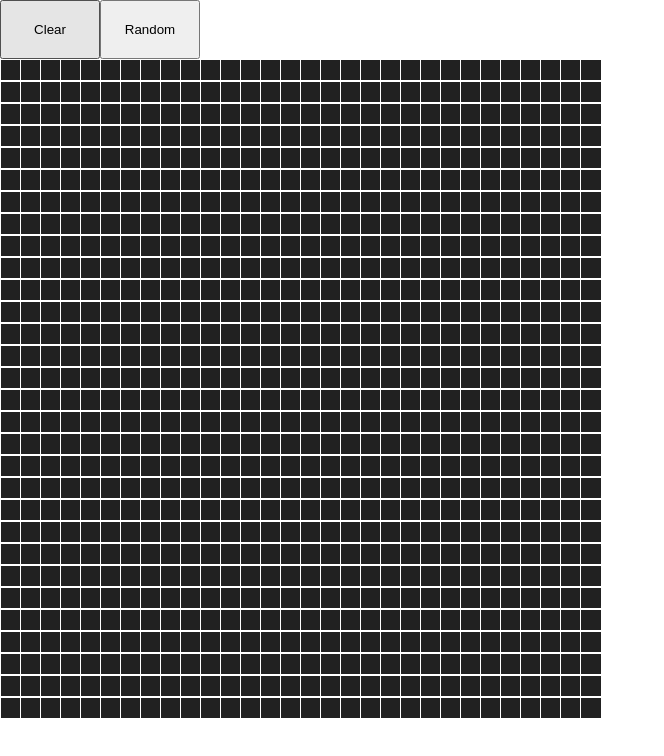
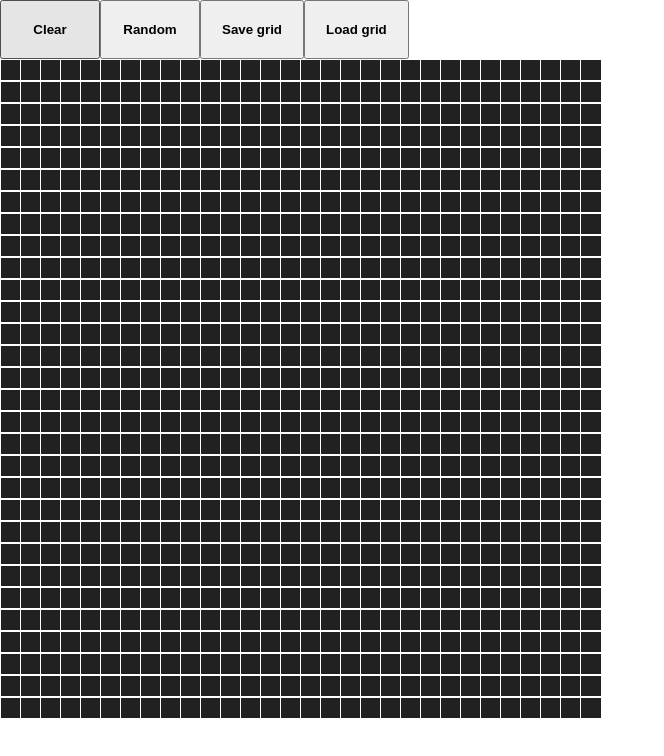
Before and after one commit to ahaku/the_game_of_life, a React (Create React App) app: page / in a window 1280 px wide. Shown: the top 756 px of the page, without its empty margins (0-664 px from the left). Built offline with nearby package versions, Linux system fonts and the light colour scheme.

Commit message:
save and load grid buttons added

```diff
--- a/src/Mainpage.css
+++ b/src/Mainpage.css
@@ -1,14 +1,20 @@
 .GridWrapper {
     display: grid;
+}
+
+
+.Cell:hover {
+    cursor: pointer;
 }
 
 .Button {
     min-width: 100px;
     padding: 20px;
+    font-weight: bold;
 }
 .Button:hover {
     cursor: pointer;
 }
 .Button:active {
-    background-color: darkslategrey;
+    background-color: darkgray;
 }
--- a/src/Mainpage.jsx
+++ b/src/Mainpage.jsx
@@ -47,6 +47,7 @@ function Mainpage() {
     const [numberCols, setNumberCols] = useState(30);
     const [grid, setGrid] = useState(emptyGridGenerate());
     const [cellSize, setSellSize] = useState('20px');
+    const [savedGrid, setSavedGrid] = useState(grid);
 
     const [running, setRunnig] = useState(false);
     const [colors, setColors] = useState({
@@ -82,6 +83,18 @@ function Mainpage() {
                         setGrid(rows);
                     }}
                 />
+                <Button
+                    title="Save grid"
+                    onClick={() => {
+                        setSavedGrid(grid);
+                    }}
+                />
+                <Button
+                    title="Load grid"
+                    onClick={() => {
+                        setGrid(savedGrid);
+                    }}
+                />
             </div>
             <Grid
             numberRows={numberRows}
```
